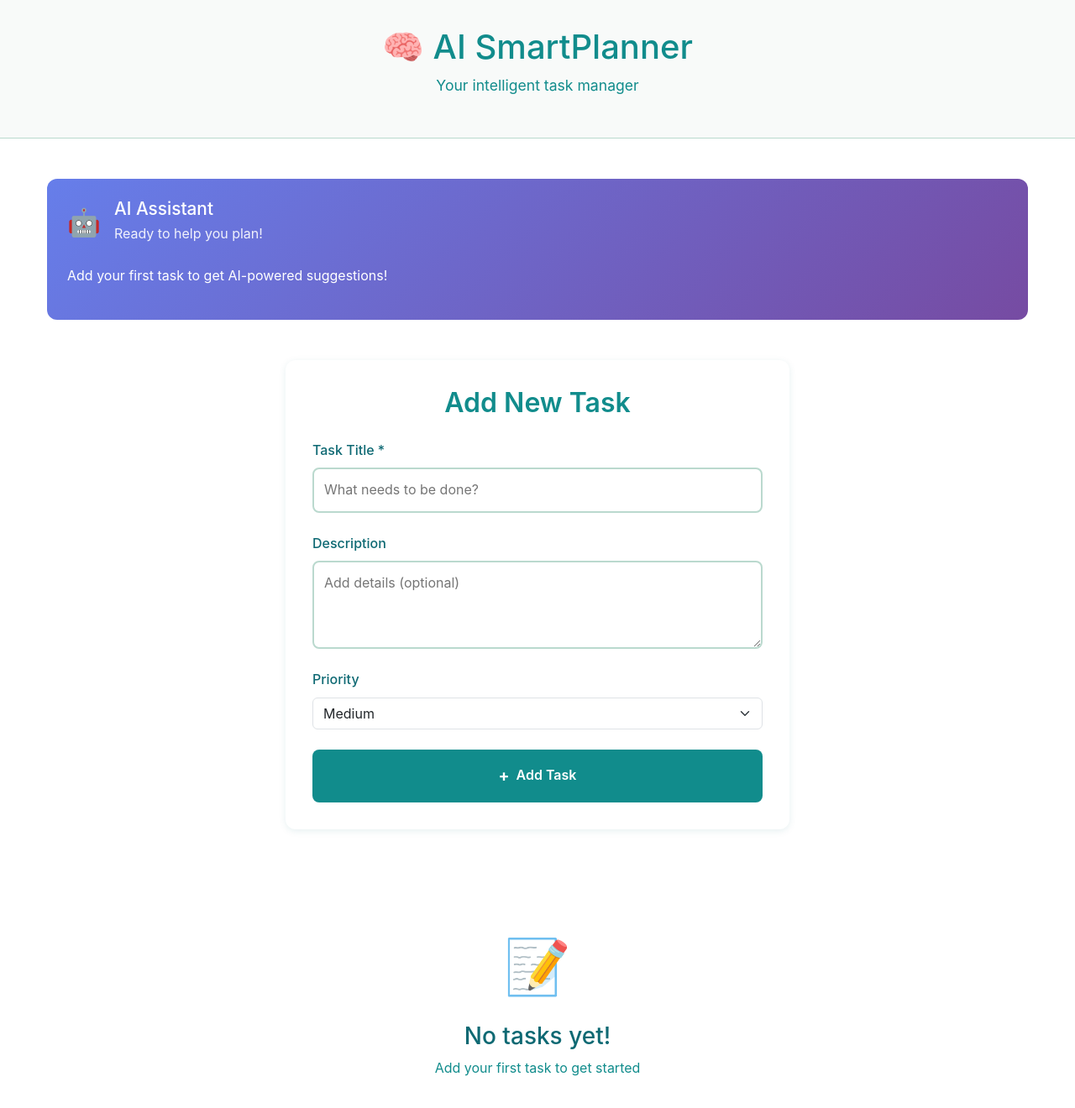
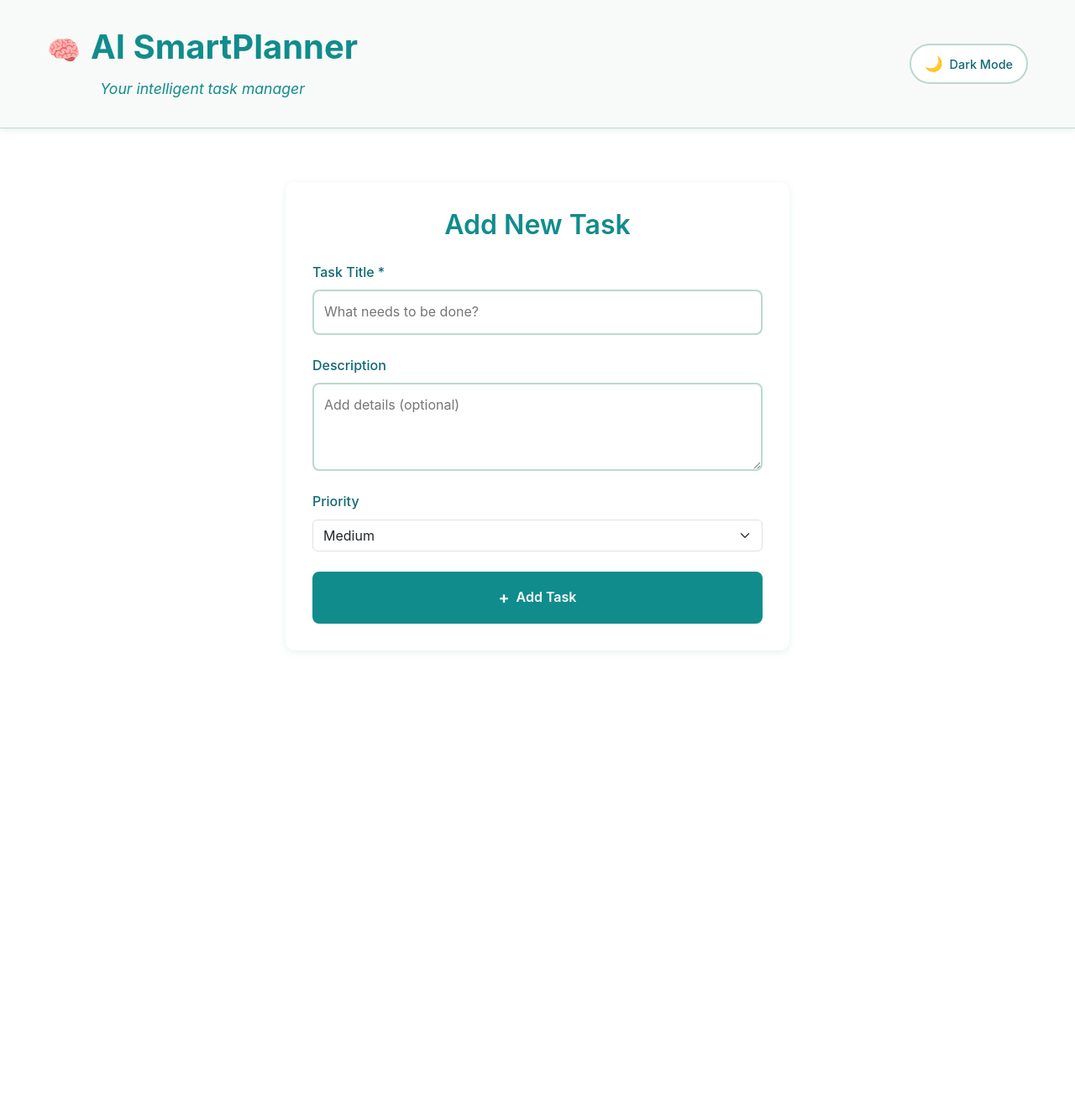
Before and after one commit to refiilwemotaung-cpu/ai-powered-smart-planner, a React (Create React App) app: page / in a window 1280 px wide. Shown: the top 1320 px of the page at 84% size. After the commit the page ends 807 px from the top, so only its background shows below. Built offline with nearby package versions, Linux system fonts and the light colour scheme.

Commit message:
Update App.js with Theme Provider and Header

```diff
--- a/src/App.js
+++ b/src/App.js
@@ -1,28 +1,25 @@
 import React from "react";
+import { ThemeProvider } from "./contexts/ThemeContexts";
 import { TaskProvider } from "./contexts/TaskContext";
+import Header from "./components/Header";
 import TaskForm from "./components/TaskForm";
-import TaskList from "./components/TaskList";
-import AIAssistant from "./components/AIAssistant";
 import "bootstrap/dist/css/bootstrap.min.css";
 import "./styles/App.css";
 
 function App() {
   return (
+    <ThemeProvider>
       <TaskProvider>
         <div className="app">
-        <header className="app-header">
-          <h1>🧠 AI SmartPlanner</h1>
-          <p>Your intelligent task manager</p>
-        </header>
+          <Header />
           <main className="main-content">
             <div className="container">
-            <AIAssistant />
               <TaskForm />
-            <TaskList />
             </div>
           </main>
         </div>
       </TaskProvider>
+    </ThemeProvider>
   );
 }
 
--- a/src/components/Header.js
+++ b/src/components/Header.js
@@ -1,5 +1,5 @@
 import React from "react";
-import { useTheme } from "../contexts/ThemeContext";
+import { useTheme } from "../contexts/ThemeContexts";
 import "./Header.css";
 
 const Header = () => {
```
Lines whose indentation alone changed are shown as unchanged.
